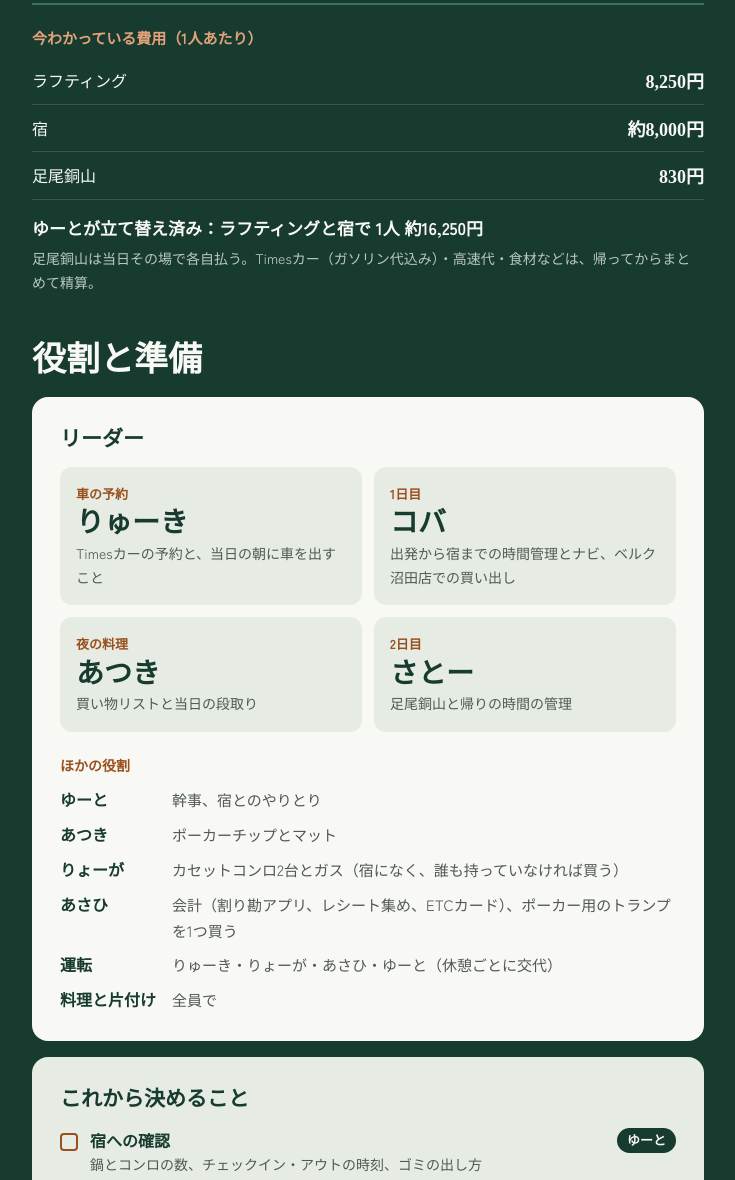
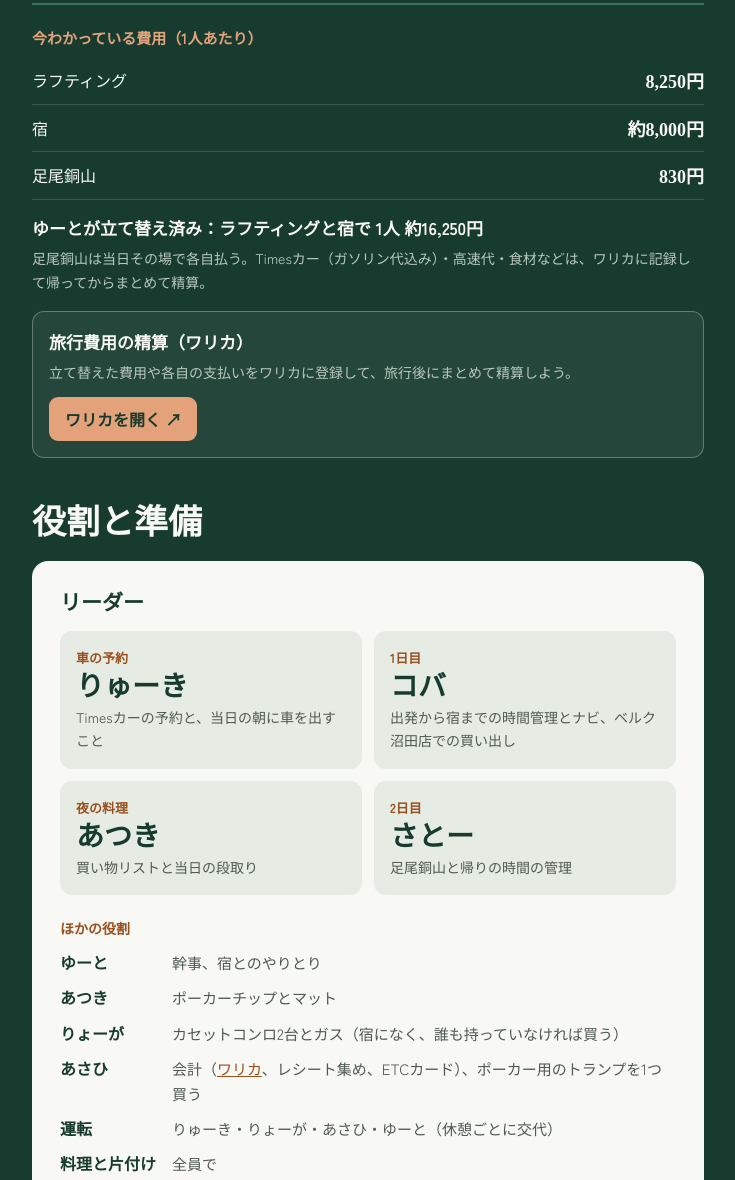
Before and after one commit to NaohiroKobayashi/kh-trip-1024, a plain HTML site: page index.html in a window 1280 px wide. Shown: the part 3621-4801 px from the top of the page, without its empty margins (272-1007 px from the left). Drawn offline with Linux system fonts and the light colour scheme; a web font is replaced by a local one.

Commit message:
feat: add Walica group link to trip cost settlement

```diff
--- a/index.html
+++ b/index.html
@@ -91,6 +91,12 @@ h1{margin-top:10px;font-family:var(--serif);font-weight:800;font-size:clamp(34px
 .cost-list b{font-family:var(--serif);font-weight:800;font-size:18px;white-space:nowrap}
 .owe{margin-top:14px;font-size:17px;font-weight:700;line-height:1.6}
 .cost-note{margin-top:6px;font-size:14px;color:var(--sage)}
+.settlement{margin-top:16px;border:1px solid rgba(248,248,244,.3);border-radius:12px;padding:16px;background:rgba(248,248,244,.06)}
+.settlement-title{font-size:17px;font-weight:700}
+.settlement-note{margin-top:5px;font-size:14px;color:var(--sage)}
+.settlement a{display:inline-flex;align-items:center;justify-content:center;min-height:44px;margin-top:12px;padding:8px 16px;border-radius:9px;background:var(--peach);color:var(--green);font-weight:700;text-decoration:none}
+.settlement a:hover{background:var(--peach-soft);color:var(--green)}
+.settlement a:focus-visible{outline:2px solid var(--cream);outline-offset:3px}
 
 /* leaders */
 .leaders{margin-top:14px;display:grid;grid-template-columns:1fr;gap:12px}
@@ -261,7 +267,12 @@ footer{margin-top:36px;font-size:13px;color:var(--sage);text-align:center;text-w
 <li><span>足尾銅山</span><b>830円</b></li>
 </ul>
 <p class="owe">ゆーとが立て替え済み：ラフティングと宿で 1人 約16,250円</p>
-<p class="cost-note">足尾銅山は当日その場で各自払う。Timesカー（ガソリン代込み）・高速代・食材などは、帰ってからまとめて精算。</p>
+<p class="cost-note">足尾銅山は当日その場で各自払う。Timesカー（ガソリン代込み）・高速代・食材などは、ワリカに記録して帰ってからまとめて精算。</p>
+<div class="settlement">
+<p class="settlement-title">旅行費用の精算（ワリカ）</p>
+<p class="settlement-note">立て替えた費用や各自の支払いをワリカに登録して、旅行後にまとめて精算しよう。</p>
+<a href="https://walica.jp/group/01M5NNXH3KTTSV45YNVAXNKYFR" target="_blank" rel="noopener noreferrer">ワリカを開く ↗</a>
+</div>
 </section>
 
 <h2 class="part" id="roles">役割と準備</h2>
@@ -280,7 +291,7 @@ footer{margin-top:36px;font-size:13px;color:var(--sage);text-align:center;text-w
 <div><dt>ゆーと</dt><dd>幹事、宿とのやりとり</dd></div>
 <div><dt>あつき</dt><dd>ポーカーチップとマット</dd></div>
 <div><dt>りょーが</dt><dd>カセットコンロ2台とガス（宿になく、誰も持っていなければ買う）</dd></div>
-<div><dt>あさひ</dt><dd>会計（割り勘アプリ、レシート集め、ETCカード）、ポーカー用のトランプを1つ買う</dd></div>
+<div><dt>あさひ</dt><dd>会計（<a href="https://walica.jp/group/01M5NNXH3KTTSV45YNVAXNKYFR" target="_blank" rel="noopener noreferrer">ワリカ</a>、レシート集め、ETCカード）、ポーカー用のトランプを1つ買う</dd></div>
 <div><dt>運転</dt><dd>りゅーき・りょーが・あさひ・ゆーと（休憩ごとに交代）</dd></div>
 <div><dt>料理と片付け</dt><dd>全員で</dd></div>
 </dl>
```
